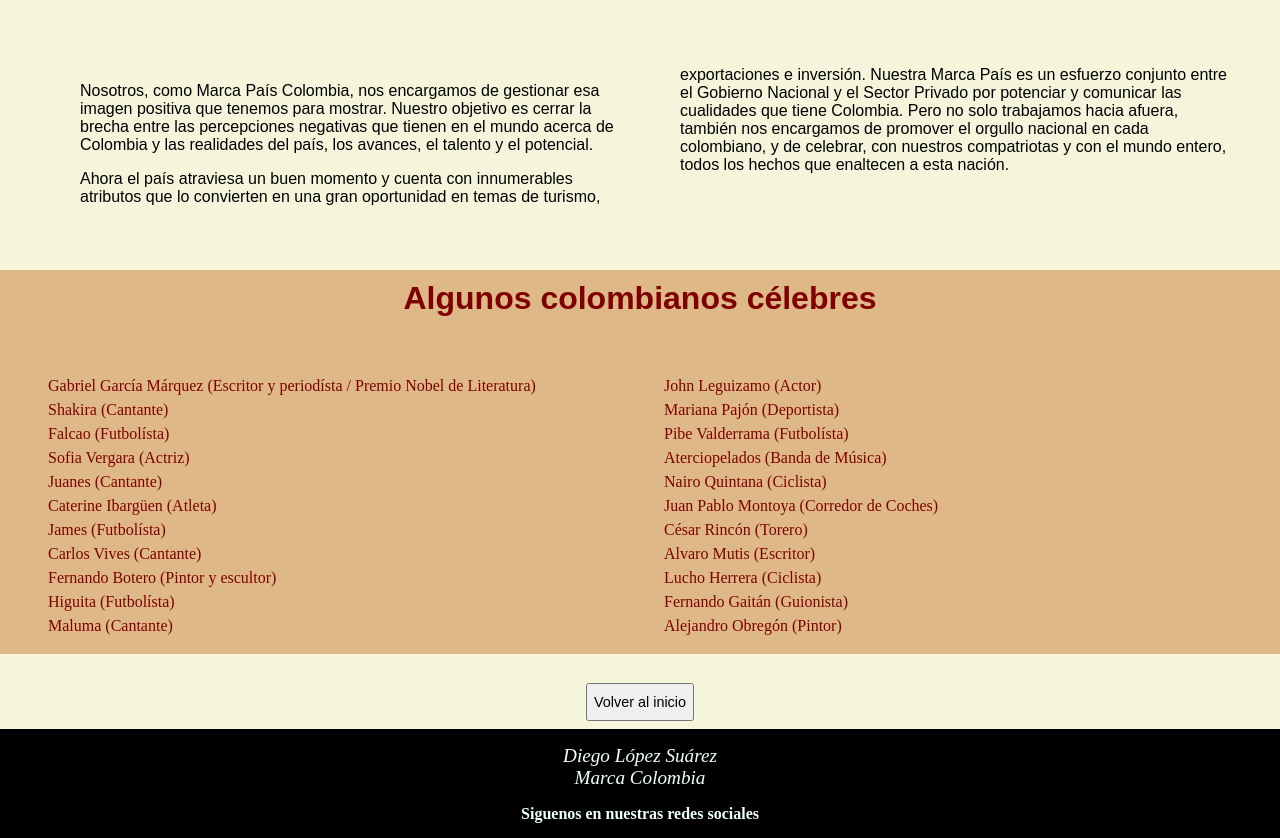
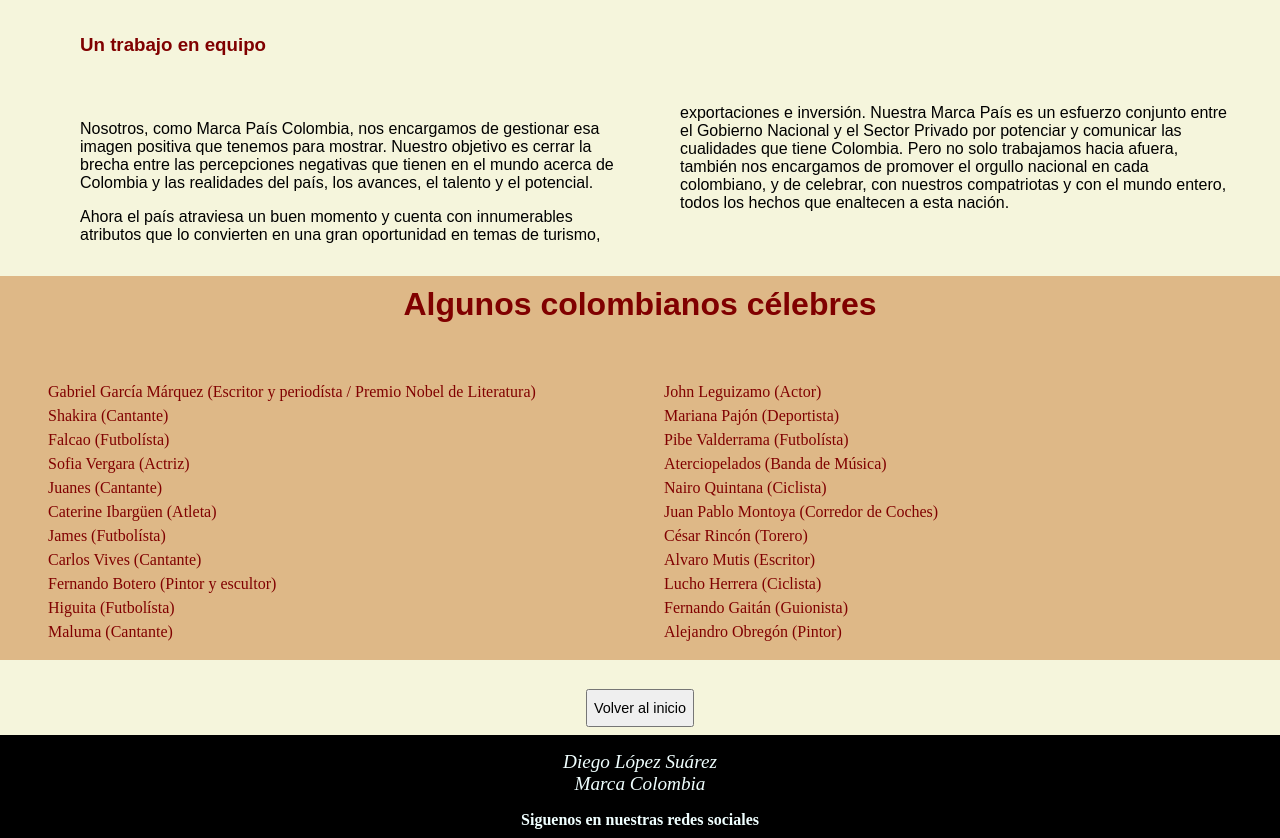
Before and after one commit to DiegoLopezSuarez/Modulo1WEB_CSS, a website: page proyecto_Colombia pruebas/about.html in a window 1280 px wide. Shown: the part 948-1786 px from the top of the page. Drawn offline with Linux system fonts and the light colour scheme; a web font is replaced by a local one.

Commit message:
h3 en aside

```diff
--- a/proyecto_Colombia pruebas/about.html
+++ b/proyecto_Colombia pruebas/about.html
@@ -82,6 +82,10 @@
                 <img src="./assets/marcapaisCO_dt.jpg" alt="Imagen del logotipo Marca Colombia sobre fotografia del rostro de una niña mestiza" title="Marca Colombia">
 
                 </div>
+
+                <h3>
+                Un trabajo en equipo
+                </h3>
 
                 <div class="main_wrapper">
 
--- a/proyecto_Colombia pruebas/css/01b_styless_Colombia.css
+++ b/proyecto_Colombia pruebas/css/01b_styless_Colombia.css
@@ -325,21 +325,22 @@
         margin-top: 2rem;
         padding-left: 1rem;
         padding-right: 2rem;
-        padding-top: 2rem;
+        padding-top: 1rem;
         column-count: 2;
         column-gap: 3rem;
+
 
     }
 
     h3
     {
-        margin-left: 4rem;
+        margin-left: 5rem;
         margin-top: 2rem;
     }
 
     aside
     {
-        margin-top: 4rem;
+        margin-top: 2rem;
     }
 
     .listaAside
```
